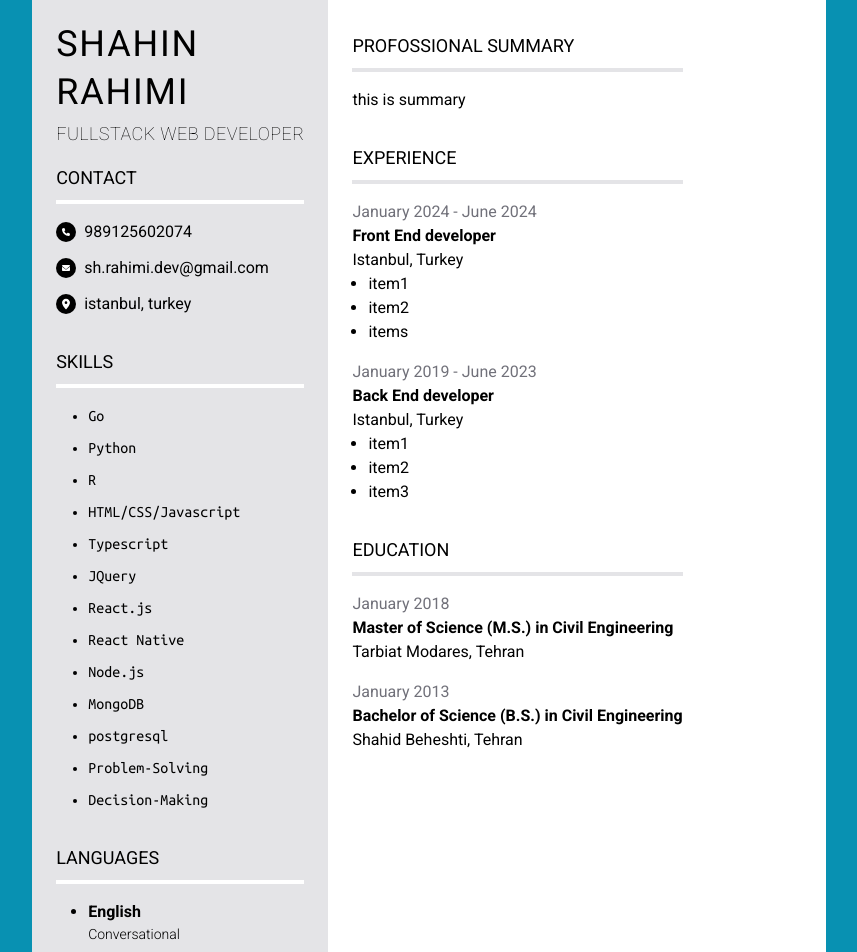
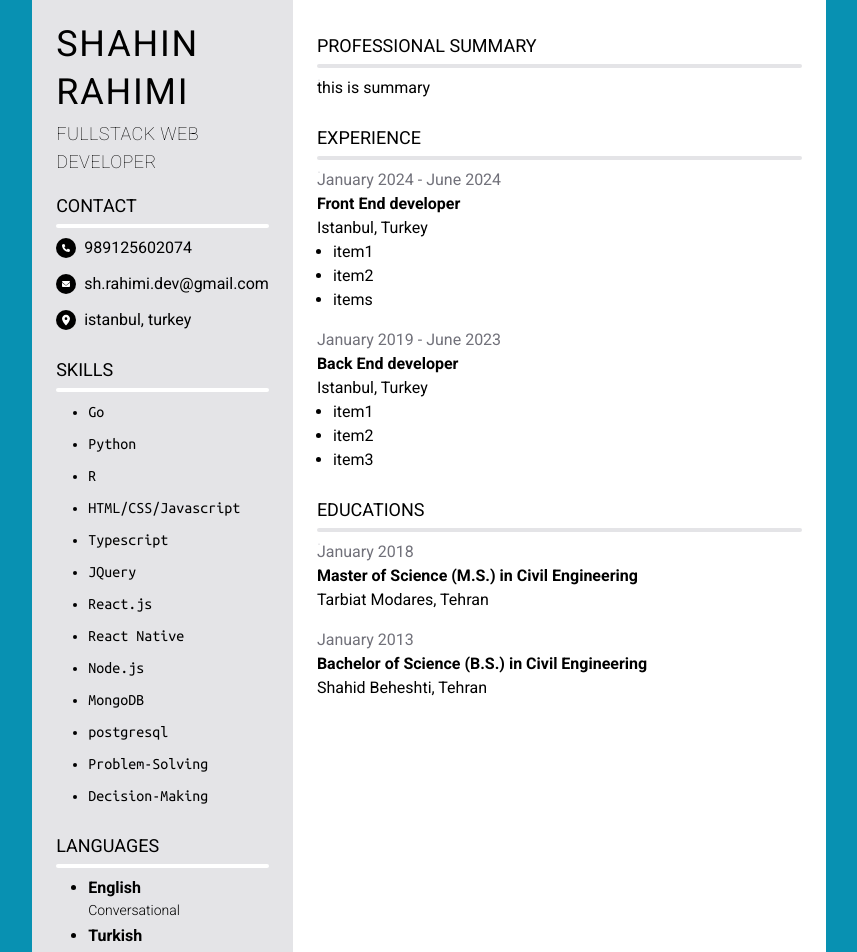
Before and after one commit to shahinrahimi/resume-react, a React (Vite) app: page / in a window 1280 px wide. Shown: the top 952 px of the page, without its empty margins (211-1068 px from the left). Built offline with nearby package versions, Linux system fonts and the light colour scheme.

Commit message:
refactor

```diff
--- a/src/templates/simple/Simple.tsx
+++ b/src/templates/simple/Simple.tsx
@@ -4,7 +4,7 @@ import { faPhone } from "@fortawesome/free-solid-svg-icons";
 import { faEnvelope } from "@fortawesome/free-solid-svg-icons";
 import { faLocationDot } from "@fortawesome/free-solid-svg-icons";
 import { ResumeInterface } from "../../types";
-
+import { Section } from "./components/Section";
 const Simple: React.FC<ResumeInterface> = ({data}) => {
     return (
         <div className="resume bg-white mx-auto flex flex-row">
@@ -12,8 +12,7 @@ const Simple: React.FC<ResumeInterface> = ({data}) => {
                 <h1 className="text-4xl uppercase tracking-wider">{data.firstName}</h1>
                 <h1 className="text-4xl uppercase tracking-wider">{data.lastName}</h1>
                 <h2 className="text-lg uppercase tracking-wide text-wrap font-thin">{data.title}</h2>
-                <section className="mb-4">
-                    <h2 className="text-lg uppercase mt-2 border-b-4 border-white pb-2 mb-4">contact</h2>
+                <Section isDark={true} title={"contact"}>
                     <ul className="flex flex-col gap-3">
                         <li className="flex flex-row gap-2 items-center">
                             <div className="bg-black h-5 w-5 grid place-content-center rounded-full">
@@ -34,9 +33,8 @@ const Simple: React.FC<ResumeInterface> = ({data}) => {
                             <p>{data.contact.location}</p>
                         </li>
                     </ul>
-                </section>
-                <section className="mb-4">
-                    <h2 className="text-lg uppercase mt-2 border-b-4 border-white pb-2 mb-4">skills</h2>
+                </Section>
+                <Section isDark={true} title={"skills"}>
                     <ul className="flex flex-col list-disc ml-8 gap-2">
                         {data.skills.map((s, i) => {
                             return (
@@ -44,10 +42,8 @@ const Simple: React.FC<ResumeInterface> = ({data}) => {
                             )
                         })}
                     </ul>
-                </section>
-
-                <section className="mb-4">
-                    <h2 className="text-lg uppercase mt-2 border-b-4 border-white pb-2 mb-4">languages</h2>
+                </Section>
+                <Section isDark={true} title={"languages"}>
                     <ul className="flex flex-col list-disc ml-8 gap-1">
                         {data.languages.map((l,i) => {
                             return (
@@ -58,9 +54,8 @@ const Simple: React.FC<ResumeInterface> = ({data}) => {
                             )
                         })}
                     </ul>
-                </section>
-                <section className="mb-4">
-                    <h2 className="text-lg uppercase mt-2 border-b-4 border-white pb-2 mb-4">entertainments</h2>
+                </Section>
+                <Section isDark={true} title={"entertainment"}>
                     <ul className="flex flex-row ml-8 gap-2">
                         {data.entertainments.map((e, i) => {
                             return (
@@ -68,16 +63,13 @@ const Simple: React.FC<ResumeInterface> = ({data}) => {
                             )
                         })}
                     </ul>
-                </section>
-
+                </Section>
             </div>
-            <div className="resume__right bg-white p-6 flex flex-col gap-2">
-                <section className="mb-4">
-                    <h2 className="text-lg uppercase mt-2 border-b-4 border-zinc-200 pb-2 mb-4">profossional summary</h2>
+            <div className="resume__right bg-white p-6 flex flex-col gap-2 w-full">
+                <Section isDark={false} title={"professional summary"}>
                     <p>{data.summary}</p>
-                </section>
-                <section className="mb-4">
-                    <h2 className="text-lg uppercase mt-2 border-b-4 border-zinc-200 pb-2 mb-4">experience</h2>
+                </Section>
+                <Section isDark={false} title={"experience"}>
                     <ul className="flex flex-col gap-4">
                         {data.jobs.map((j, i) => {
                             return (
@@ -98,9 +90,8 @@ const Simple: React.FC<ResumeInterface> = ({data}) => {
                             )
                         })}
                     </ul>
-                </section>
-                <section className="mb-4">
-                    <h2 className="text-lg uppercase mt-2 border-b-4 border-zinc-200 pb-2 mb-4">education</h2>
+                </Section>
+                <Section isDark={false} title={"educations"}>
                     <ul className="flex flex-col gap-4">
                         {data.educations.map((e,i) => {
                             return (
@@ -112,8 +103,7 @@ const Simple: React.FC<ResumeInterface> = ({data}) => {
                             )
                         })}
                     </ul>
-                </section>
-
+                </Section>
             </div>
         </div>
     )
--- /dev/null
+++ b/src/templates/simple/components/Section.tsx
@@ -0,0 +1,15 @@
+import React from 'react'
+interface SectionProps {
+    children: React.ReactNode
+    isDark : Boolean
+    title: string
+}
+export const Section:React.FC<SectionProps> = ({children, isDark, title}) => {
+  return (
+    <section className="mb-2 flex flex-col gap-1">
+        <h2 className="text-lg uppercase mt-2">{title}</h2>
+        <div className={`h-1 w-full mb-1 rounded-full text-zinc-200 ${isDark ? "bg-white" : "bg-zinc-200"}`}>.</div>
+        {children}
+    </section>
+  )
+}
```
